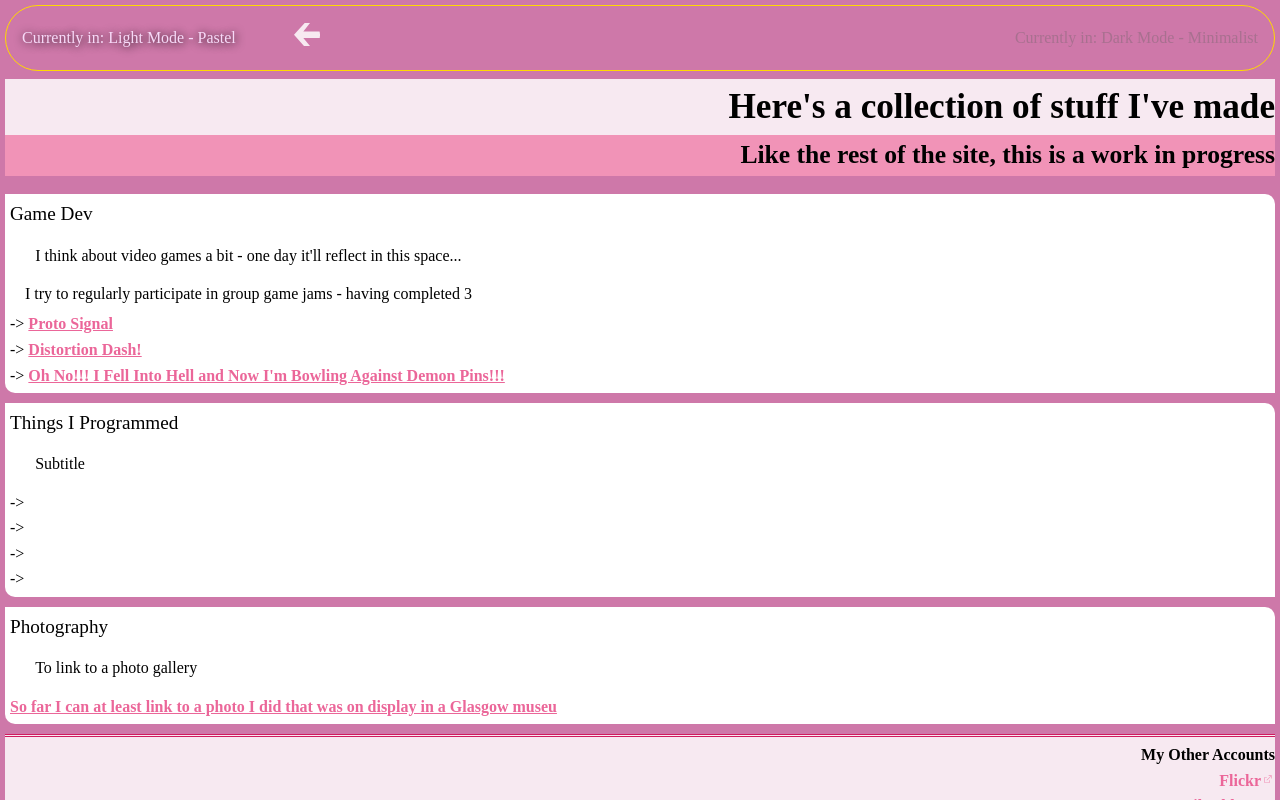
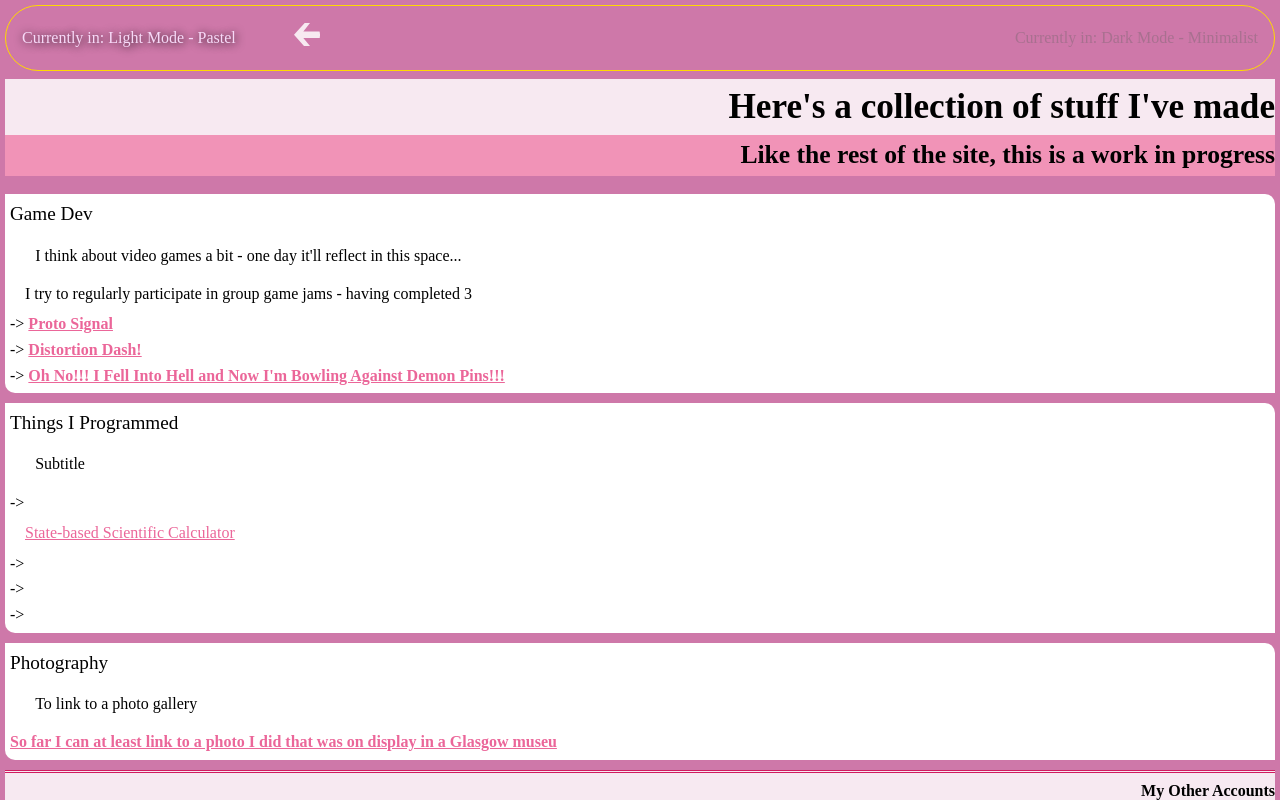
Before and after one commit to S-Mapuvire/theMess, a Vue app: page /projects in a window 1280 px wide. Shown: the top 800 px of the page. Built offline with nearby package versions, Linux system fonts and the light colour scheme.

Commit message:
Update ProjectsView.vue
Added calculator link

```diff
--- a/src/views/ProjectsView.vue
+++ b/src/views/ProjectsView.vue
@@ -27,7 +27,11 @@
                 <h3>Things I Programmed</h3>
                 <h4>Subtitle</h4>
                 <ul>
-                    <li></li>
+                    <li>
+                        <RouterLink to="/code-examples/CalculatorView">
+                            <p>State-based Scientific Calculator</p>
+                        </RouterLink>
+                    </li>
                     <li></li>
                     <li></li>
                     <li></li>
```
